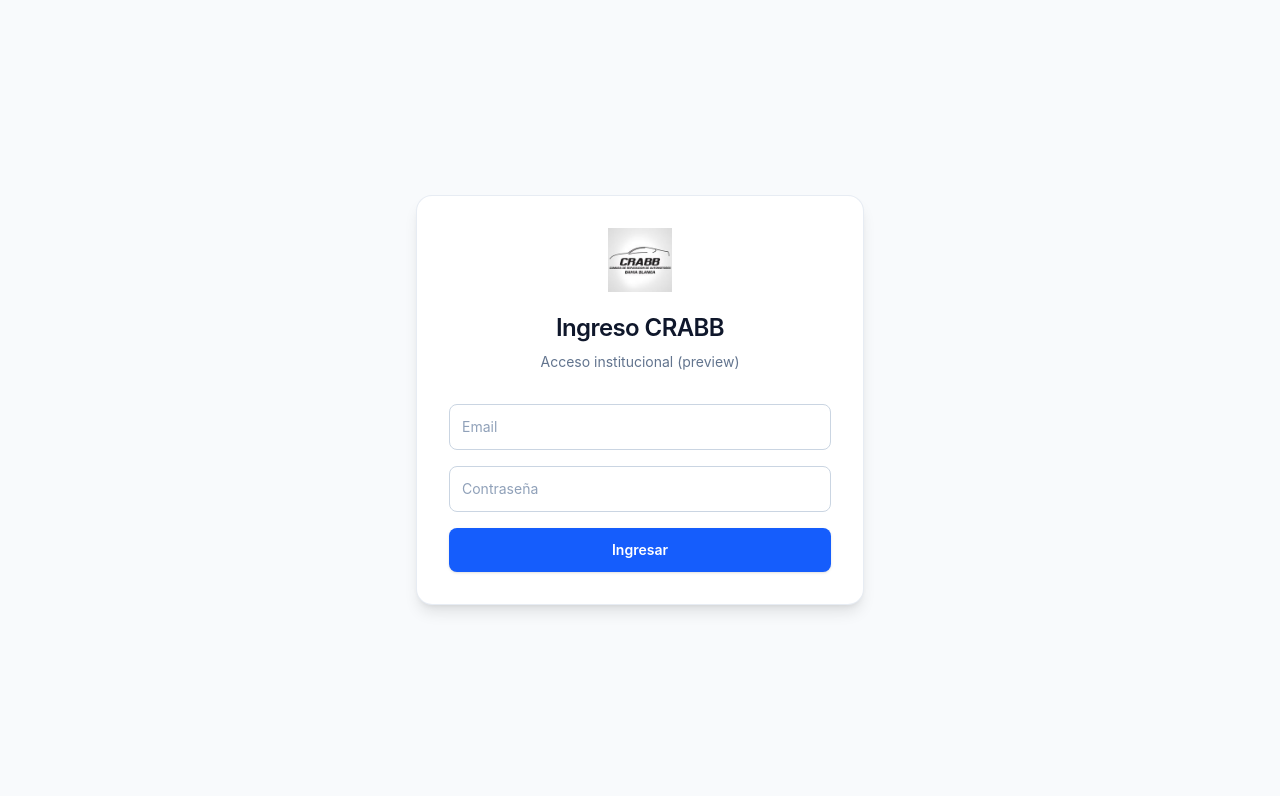
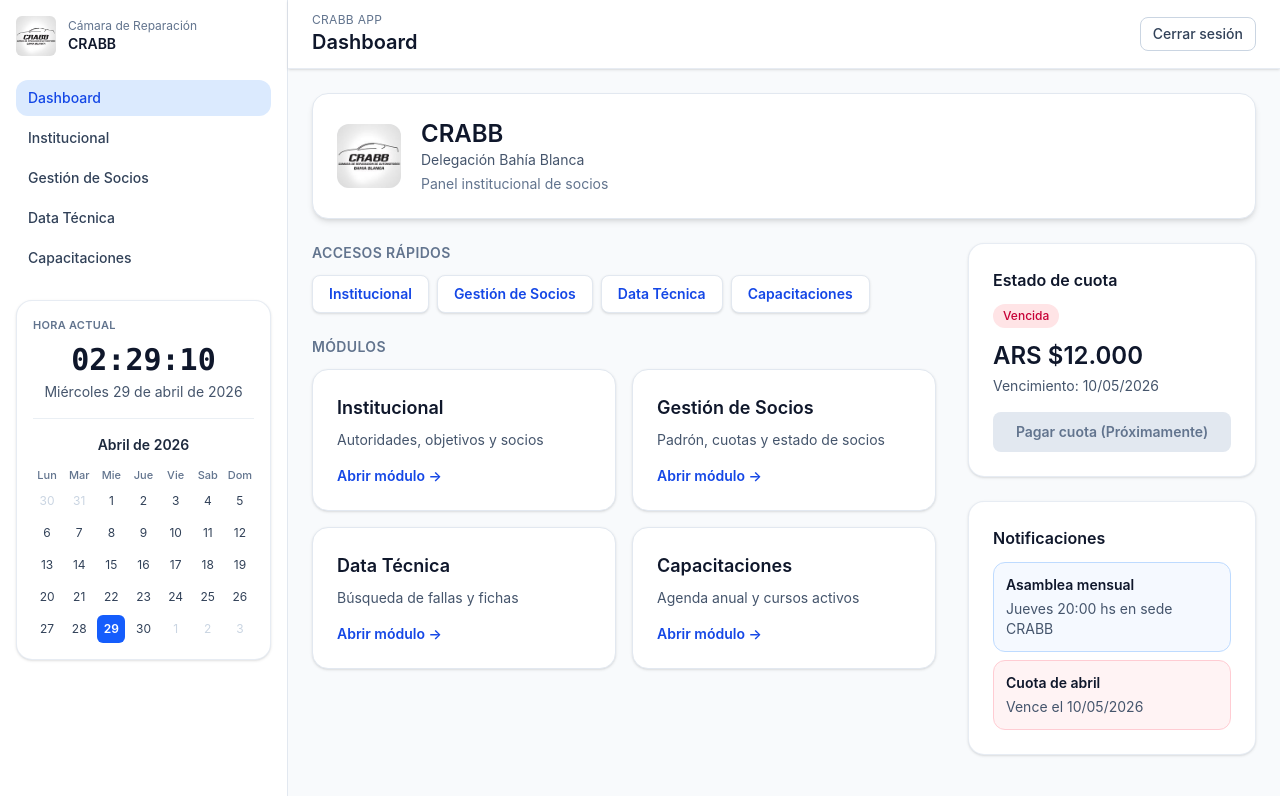
Before and after one commit to SebaVentura/crabb, a React (Vite) app: page /#/dashboard in a window 1280 px wide. Before the commit this address led to /#/login. Shown: the top 796 px of the page. Built offline with nearby package versions, Linux system fonts and the light colour scheme.

Commit message:
Fix CRABB notranslate + UI improvements

```diff
--- a/index.html
+++ b/index.html
@@ -4,7 +4,7 @@
     <meta charset="UTF-8" />
     <link rel="icon" type="image/svg+xml" href="/favicon.svg" />
     <meta name="viewport" content="width=device-width, initial-scale=1.0" />
-    <title>crabb</title>
+    <title translate="no">CRABB</title>
   </head>
   <body>
     <div id="root"></div>
--- a/src/app/routes.tsx
+++ b/src/app/routes.tsx
@@ -1,21 +1,19 @@
 import { Navigate, createHashRouter } from 'react-router-dom'
-import { authMock } from './auth'
 import { AppShell } from './layout/AppShell'
 import { CapacitacionesPage } from '../pages/CapacitacionesPage'
 import { DashboardPage } from '../pages/DashboardPage'
 import { DataTecnicaPage } from '../pages/DataTecnicaPage'
 import { InstitucionalPage } from '../pages/InstitucionalPage'
-import { LoginPage } from '../pages/LoginPage'
 import { PerfilSocioPage } from '../pages/PerfilSocioPage'
 
 export const router = createHashRouter([
   {
     path: '/login',
-    element: authMock.isLoggedIn() ? <Navigate to="/dashboard" replace /> : <LoginPage />,
+    element: <Navigate to="/dashboard" replace />,
   },
   {
     path: '/',
-    element: authMock.isLoggedIn() ? <AppShell /> : <Navigate to="/login" replace />,
+    element: <AppShell />,
     children: [
       { index: true, element: <Navigate to="/dashboard" replace /> },
       { path: 'dashboard', element: <DashboardPage /> },
--- a/src/components/layout/TopHeader.tsx
+++ b/src/components/layout/TopHeader.tsx
@@ -14,7 +14,12 @@ export function TopHeader({ title }: TopHeaderProps) {
     <header className="sticky top-0 z-10 border-b border-slate-200/80 bg-white px-4 py-3 shadow-sm md:px-6">
       <div className="flex items-start justify-between gap-3 md:items-center">
         <div className="min-w-0 flex-1">
-          <p className="text-xs uppercase tracking-wide text-slate-500">CRABB App</p>
+          <p className="text-xs uppercase tracking-wide text-slate-500">
+            <span translate="no" className="notranslate">
+              CRABB
+            </span>{' '}
+            App
+          </p>
           <h1 className="text-lg font-semibold text-slate-900 md:text-xl">{title}</h1>
         </div>
         <button
--- a/src/components/navigation/Sidebar.tsx
+++ b/src/components/navigation/Sidebar.tsx
@@ -11,7 +11,11 @@ export function Sidebar() {
         <img src={logoCrabbUrl} alt="CRABB" className="h-10 w-10 rounded-md object-contain" />
         <div>
           <p className="text-xs text-slate-500">Cámara de Reparación</p>
-          <p className="text-sm font-semibold text-slate-900">CRABB</p>
+          <p className="text-sm font-semibold text-slate-900">
+            <span translate="no" className="notranslate">
+              CRABB
+            </span>
+          </p>
         </div>
       </div>
 
--- a/src/pages/DashboardPage.tsx
+++ b/src/pages/DashboardPage.tsx
@@ -27,13 +27,20 @@ function DashboardInstitutionalHeader() {
               className="flex h-full w-full items-center justify-center rounded-xl border-2 border-slate-900 bg-slate-900 text-center text-[10px] font-black leading-tight tracking-tighter text-white sm:text-xs"
               aria-hidden
             >
-              CRABB
+              <span translate="no" className="notranslate">
+                CRABB
+              </span>
             </div>
           )}
         </div>
         <div className="min-w-0 flex-1">
-          <h1 className="text-xl font-bold tracking-tight text-slate-900 sm:text-2xl">CRABB</h1>
-          <p className="mt-1 text-sm text-slate-600 sm:text-base">Panel institucional de socios</p>
+          <h1 className="text-xl font-semibold text-slate-900 md:text-2xl">
+            <span translate="no" className="notranslate">
+              CRABB
+            </span>
+          </h1>
+          <p className="text-sm text-slate-600">Delegación Bahía Blanca</p>
+          <p className="mt-1 text-sm text-slate-500">Panel institucional de socios</p>
         </div>
       </div>
     </header>
--- a/src/pages/DataTecnicaPage.tsx
+++ b/src/pages/DataTecnicaPage.tsx
@@ -64,7 +64,10 @@ export function DataTecnicaPage() {
       <header className="rounded-2xl border border-slate-200 bg-white p-4 shadow-md md:p-6">
         <h1 className="text-xl font-bold tracking-tight text-slate-900 md:text-2xl">Data Técnica</h1>
         <p className="mt-1 text-sm text-slate-600 md:text-base">
-          Buscador técnico basado en fuentes propias CRABB
+          Buscador técnico basado en fuentes propias{' '}
+          <span translate="no" className="notranslate">
+            CRABB
+          </span>
         </p>
         <p className="mt-2 text-xs text-slate-500">Consulta simulada · sin conexión a servidor</p>
       </header>
@@ -172,7 +175,10 @@ export function DataTecnicaPage() {
         <div className="rounded-2xl border border-dashed border-slate-300 bg-slate-50/80 p-6 text-center md:p-10">
           <p className="text-sm font-medium text-slate-800 md:text-base">Sin búsqueda activa</p>
           <p className="mt-2 text-sm text-slate-600">
-            Ingresá términos en el buscador o combiná filtros para consultar la base técnica CRABB.
+            Ingresá términos en el buscador o combiná filtros para consultar la base técnica{' '}
+            <span translate="no" className="notranslate">
+              CRABB
+            </span>
           </p>
         </div>
       ) : resultados.length === 0 ? (
@@ -208,7 +214,15 @@ export function DataTecnicaPage() {
               </p>
 
               <p className="mt-2 border-l-4 border-blue-500 bg-slate-100 px-3 py-2 text-xs font-medium text-slate-600 md:mt-3 md:text-sm">
-                Fuente: {item.fuente ?? 'base técnica CRABB'}
+                Fuente:{' '}
+                {item.fuente ?? (
+                  <>
+                    base técnica{' '}
+                    <span translate="no" className="notranslate">
+                      CRABB
+                    </span>
+                  </>
+                )}
               </p>
 
               <div className="mt-3 rounded-lg bg-slate-50 p-3 text-sm md:mt-4 md:p-4">
@@ -249,7 +263,15 @@ export function DataTecnicaPage() {
                     </div>
                   ) : null}
                   <p className="border-l-4 border-blue-500 bg-slate-100 px-3 py-2 text-xs font-medium text-slate-600 md:text-sm">
-                    Fuente: {item.fuente ?? 'base técnica CRABB'}
+                    Fuente:{' '}
+                    {item.fuente ?? (
+                      <>
+                        base técnica{' '}
+                        <span translate="no" className="notranslate">
+                          CRABB
+                        </span>
+                      </>
+                    )}
                   </p>
                 </div>
               ) : null}
@@ -265,7 +287,10 @@ export function DataTecnicaPage() {
           onClick={() => setDocAbierto((o) => !o)}
           aria-expanded={docAbierto}
         >
-          Documentación CRABB
+          Documentación{' '}
+          <span translate="no" className="notranslate">
+            CRABB
+          </span>
           <span className="text-slate-400" aria-hidden>
             {docAbierto ? '−' : '+'}
           </span>
--- a/src/pages/LoginPage.tsx
+++ b/src/pages/LoginPage.tsx
@@ -21,7 +21,12 @@ export function LoginPage() {
             alt="CRABB"
             className="mx-auto mb-5 h-16 w-auto max-w-[200px] object-contain"
           />
-          <h1 className="text-2xl font-semibold tracking-tight text-slate-900">Ingreso CRABB</h1>
+          <h1 className="text-2xl font-semibold tracking-tight text-slate-900">
+            Ingreso{' '}
+            <span translate="no" className="notranslate">
+              CRABB
+            </span>
+          </h1>
           <p className="mt-2 text-sm text-slate-500">Acceso institucional (preview)</p>
         </div>
 
```
